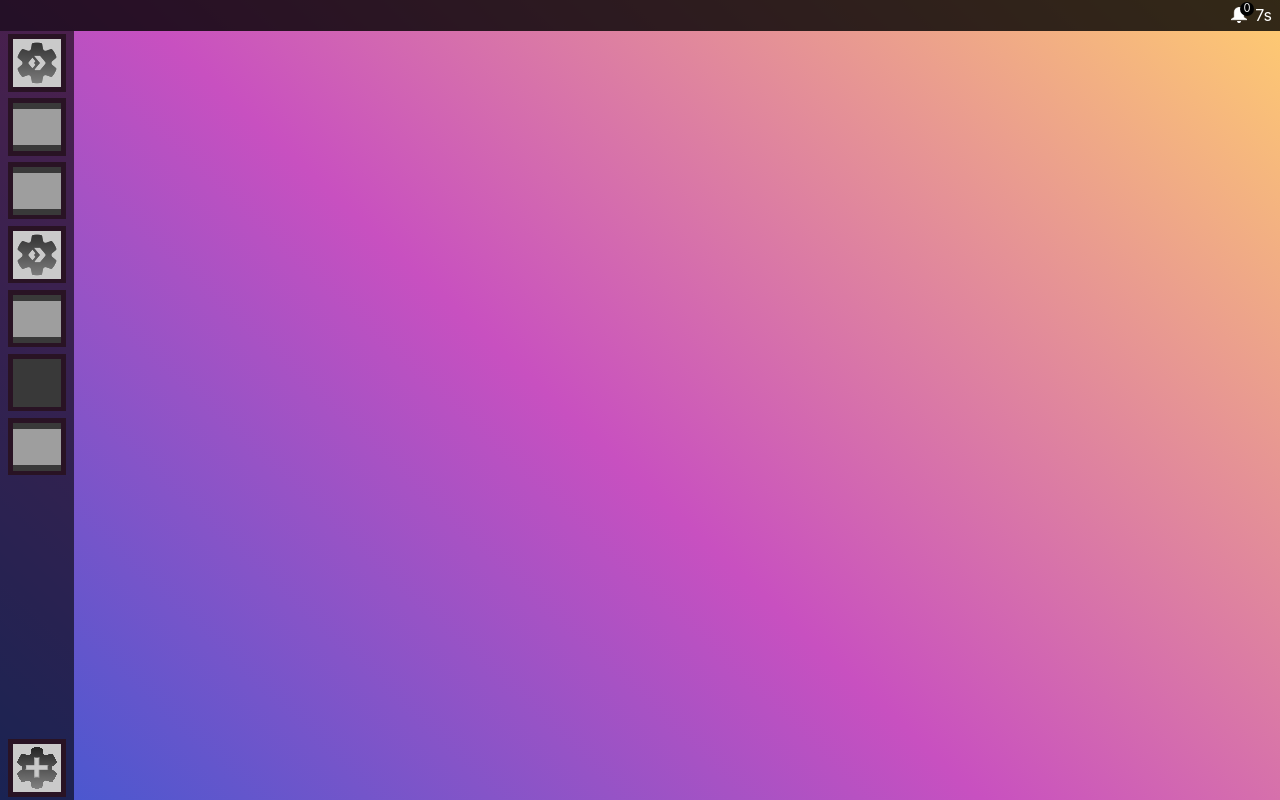
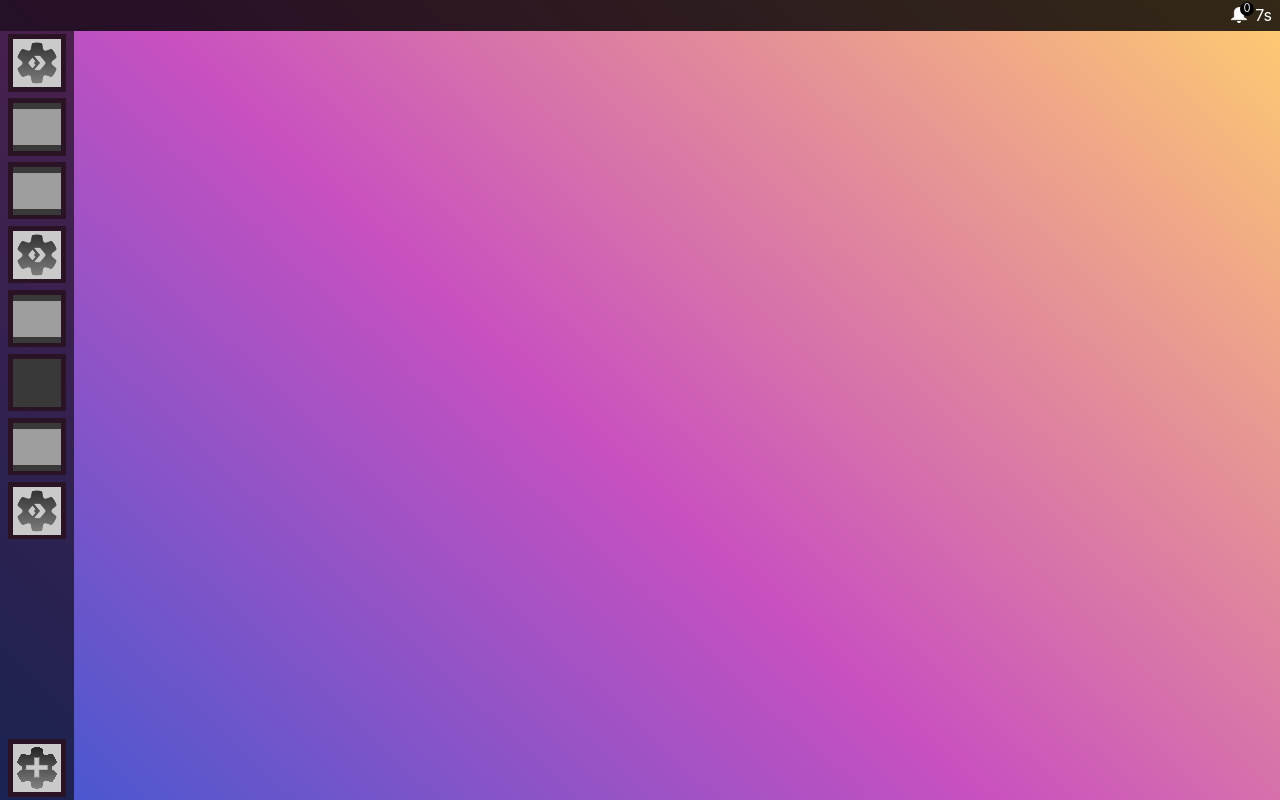
Before and after one commit to alexsad/under_desk, a React (Create React App) app: page / in a window 1280 px wide. Built offline with nearby package versions, Linux system fonts and the light colour scheme; grey boxes are pictures that could not be loaded.

Commit message:
fix: adjust test events

```diff
--- a/src/components/desktop-status-bar/notification-bar/NotificationBar.tsx
+++ b/src/components/desktop-status-bar/notification-bar/NotificationBar.tsx
@@ -136,6 +136,10 @@ const NotifyList: React.FC = () => {
         }
     }
 
+    if (notifications.length === 0) {
+        return null;
+    }
+
     return (
         <NotifyListBox>
             <ArrowIcon />
--- a/src/components/widget/Widget.tsx
+++ b/src/components/widget/Widget.tsx
@@ -2,6 +2,7 @@ import classNames from "classnames";
 import React, { Suspense, useEffect } from "react";
 import { styled } from "styled-components";
 import { ProcessStatus, WidgetProps, WidgetStatus } from "../../interfaces/widget";
+import { useNotifyStore } from "../../store/useNotifyStore";
 import { useProcessStore } from "../../store/useProcessStore";
 import reloadIcon from "../../ui/assets/reload.png";
 import { WidgetHeader } from "./widget-header/WidgetHeader";
@@ -92,6 +93,7 @@ const WidgetIframe: React.FC<WidgetProps> = (props) => {
 const WidgetItem: React.FC<WidgetProps> = (props) => {
     const isAnUtility = !!props?.modulePath;
     const isMinimized = props?.widgetStatus === WidgetStatus.MINIMIZED;
+
     const baseStyle = {
         width: `${props.width}px`,
         height: `${props.height}px`,
@@ -104,6 +106,13 @@ const WidgetItem: React.FC<WidgetProps> = (props) => {
         baseStyle.top = `${props.top}px`;
         baseStyle.left = `${props.left}px`;
     }
+
+    useEffect(() => {
+        const { setVisible } = useNotifyStore.getState();
+        if (isAnUtility) {
+            setVisible(false);
+        }
+    }, [isAnUtility]);
 
     useEffect(() => {
         const { updateProcess, getProcess } = useProcessStore.getState();
--- a/src/store/useAppLauncherStore.ts
+++ b/src/store/useAppLauncherStore.ts
@@ -92,16 +92,16 @@ const useAppLauncherStore = create<useAppLauncherStoreProps>((set, get) => ({
             width: 300,
             height: 400,
         },
-        // {
-        //     appLauncherId: genUuid(),
-        //     createdAt: new Date().getTime(),
-        //     iconURI: 'assets/default_app_launcher.png',
-        //     uri: 'http://127.0.0.1:8080/public/#',
-        //     title: 'test app events',
-        //     description: 'test app events',
-        //     width: 300,
-        //     height: 400,
-        // },
+        {
+            appLauncherId: genUuid(),
+            createdAt: new Date().getTime(),
+            iconURI: 'assets/default_app_launcher.png',
+            uri: 'https://under-desk-module-test.netlify.app/',
+            title: 'test app events',
+            description: 'test app events',
+            width: 300,
+            height: 400,
+        },
     ],
     addLauncher: async (nAppLauncher: AppLauncherProps) => {
         const { appLaunchers } = get();
```
